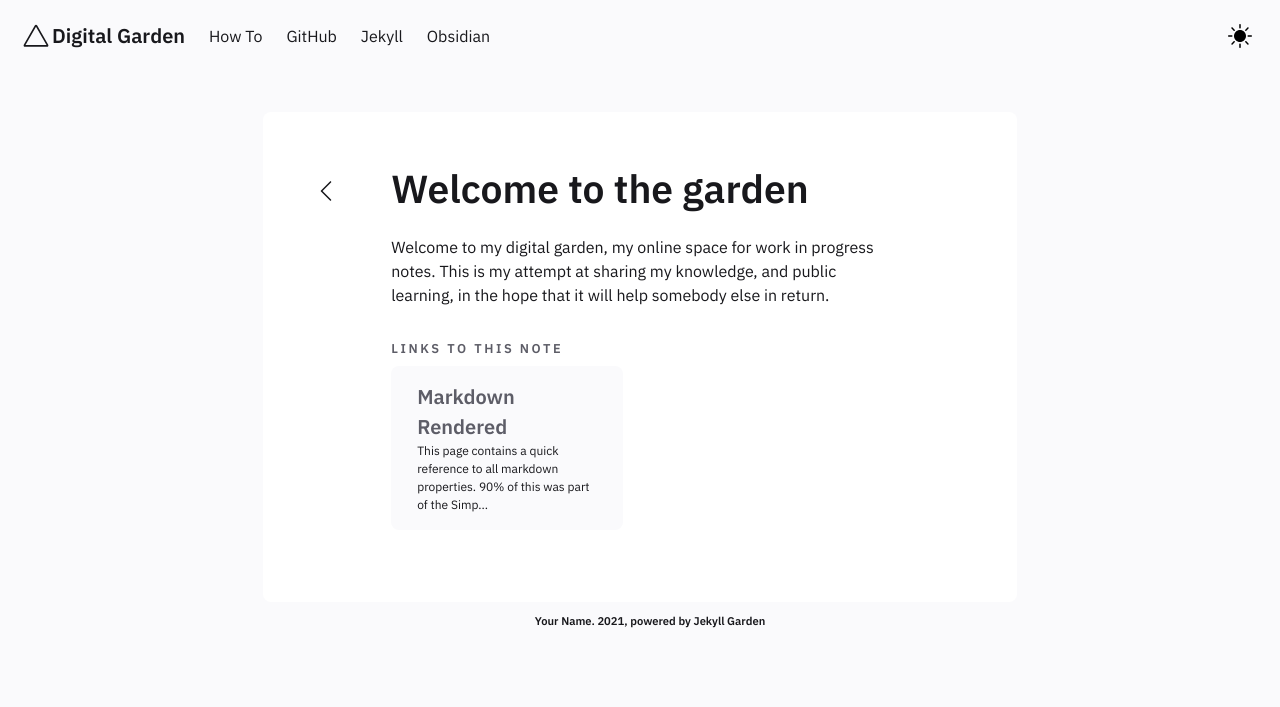
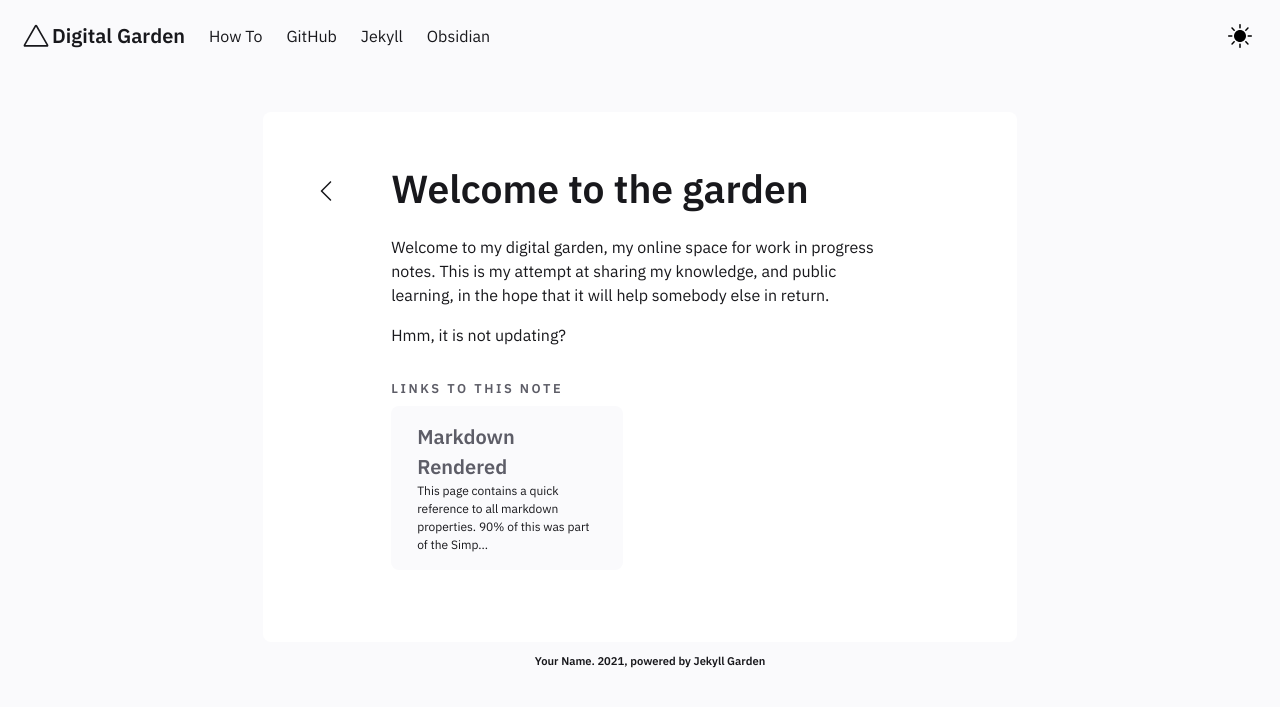
Before and after one commit to dplass/dplass.github.io, a Jekyll site: the page built from _notes/Public/Welcome to the garden.md, in a window 1280 px wide. Shown: the top 707 px of the page. Built offline with Jekyll 4.4.1, drawn with Linux system fonts in a browser that asks for light colours.

Commit message:
notes are not processed?

```diff
--- a/_notes/Public/Welcome to the garden.md
+++ b/_notes/Public/Welcome to the garden.md
@@ -6,3 +6,5 @@ date : 15-04-2021
 
 Welcome to my digital garden, my online space for work in progress notes.
 This is my attempt at sharing my knowledge, and public learning, in the hope that it will help somebody else in return.
+
+Hmm, it is not updating?
```
Also changed, not shown: _notes/Public/Test.md (renamed from _notes/Test.md).
